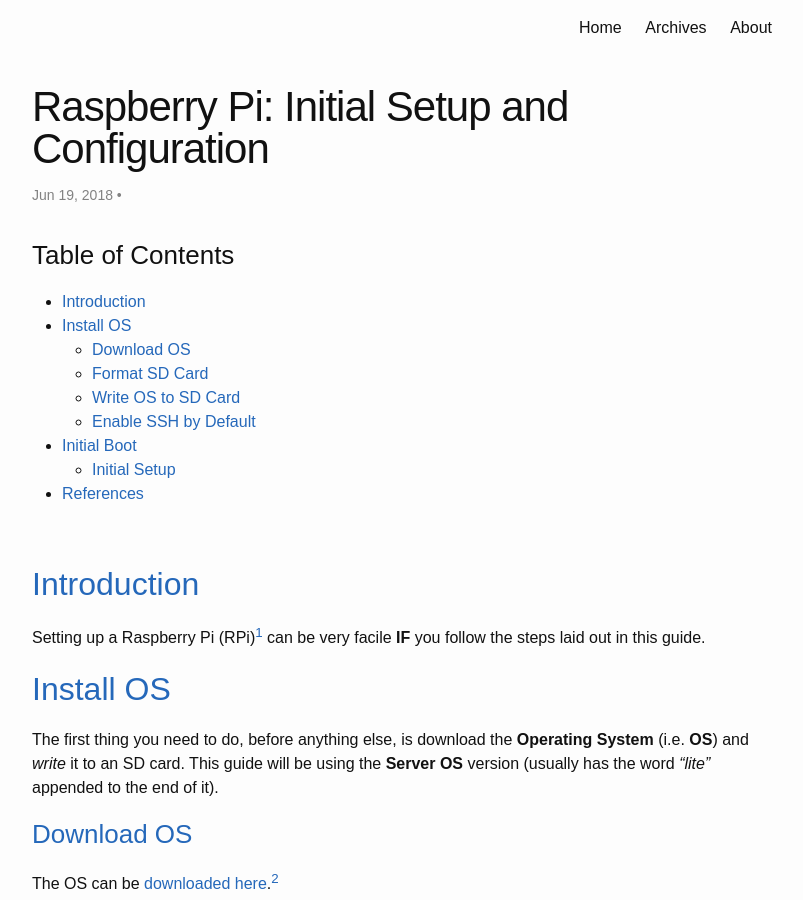
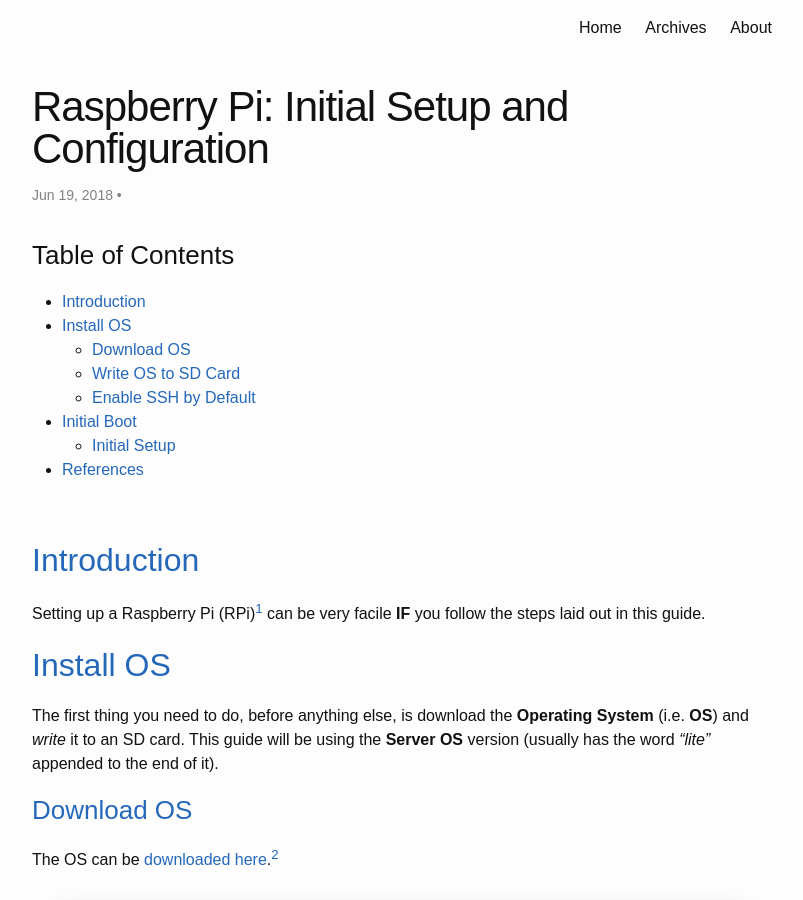
Before and after one commit to RagingTiger/RagingTiger.github.io, a Jekyll site: the page built from _posts/2018-06-19-rpi-init-setup.md, in a window 1280 px wide and 900 px high. Shown: the whole window, without its empty margins (238-1041 px from the left). Built offline with Jekyll 4.4.1, drawn with Linux system fonts in a browser that asks for light colours.

Commit message:
Removed unused format sd card section

```diff
--- a/_posts/2018-06-19-rpi-init-setup.md
+++ b/_posts/2018-06-19-rpi-init-setup.md
@@ -8,7 +8,6 @@ category: [compsci, setup, rpi]
 * [Introduction](#intro)
 * [Install OS](#rpios)
   * [Download OS](#downloados)
-  * [Format SD Card](#sdcard)
   * [Write OS to SD Card](#writeos)
   * [Enable SSH by Default](#enablessh)
 * [Initial Boot](#bootrpi)
```
